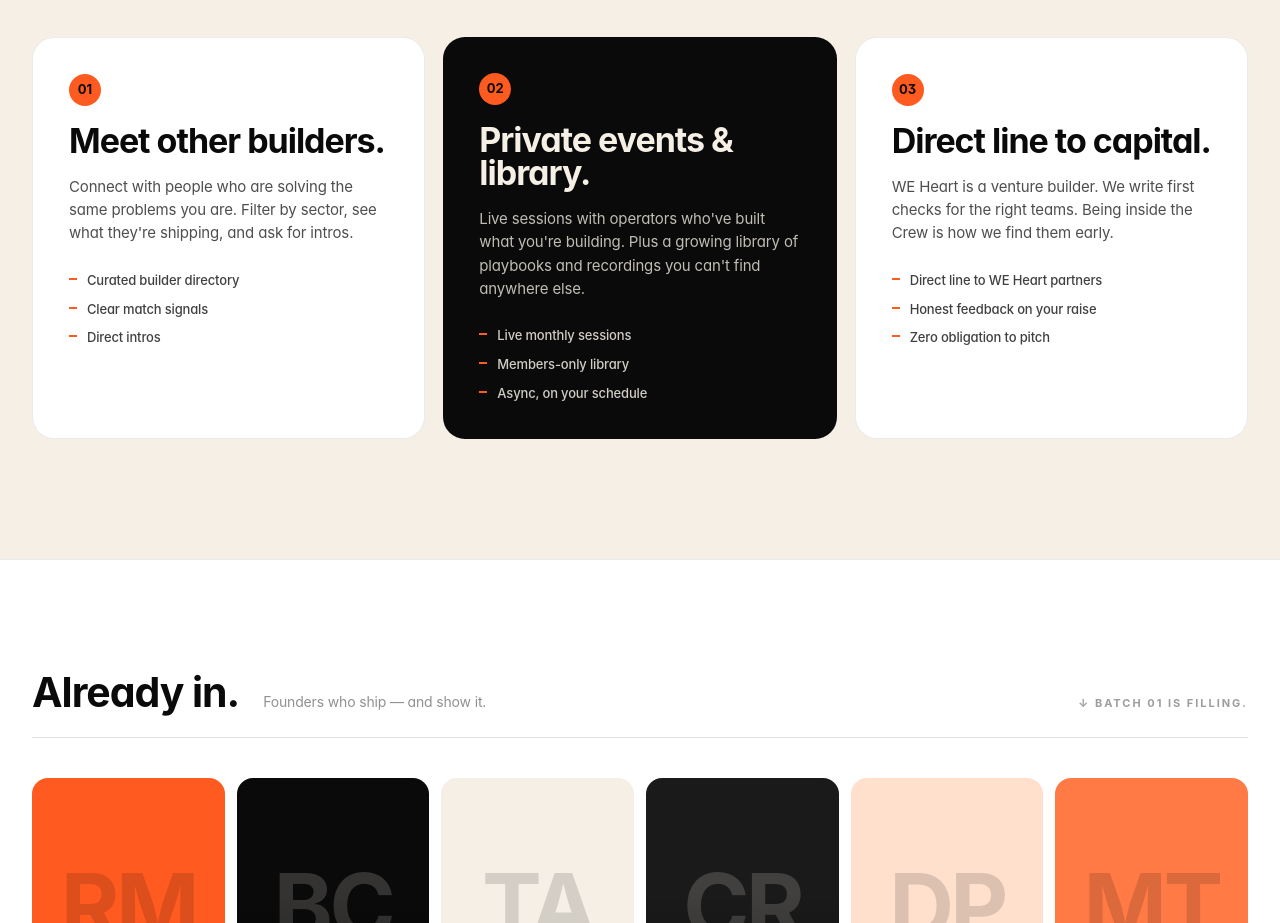
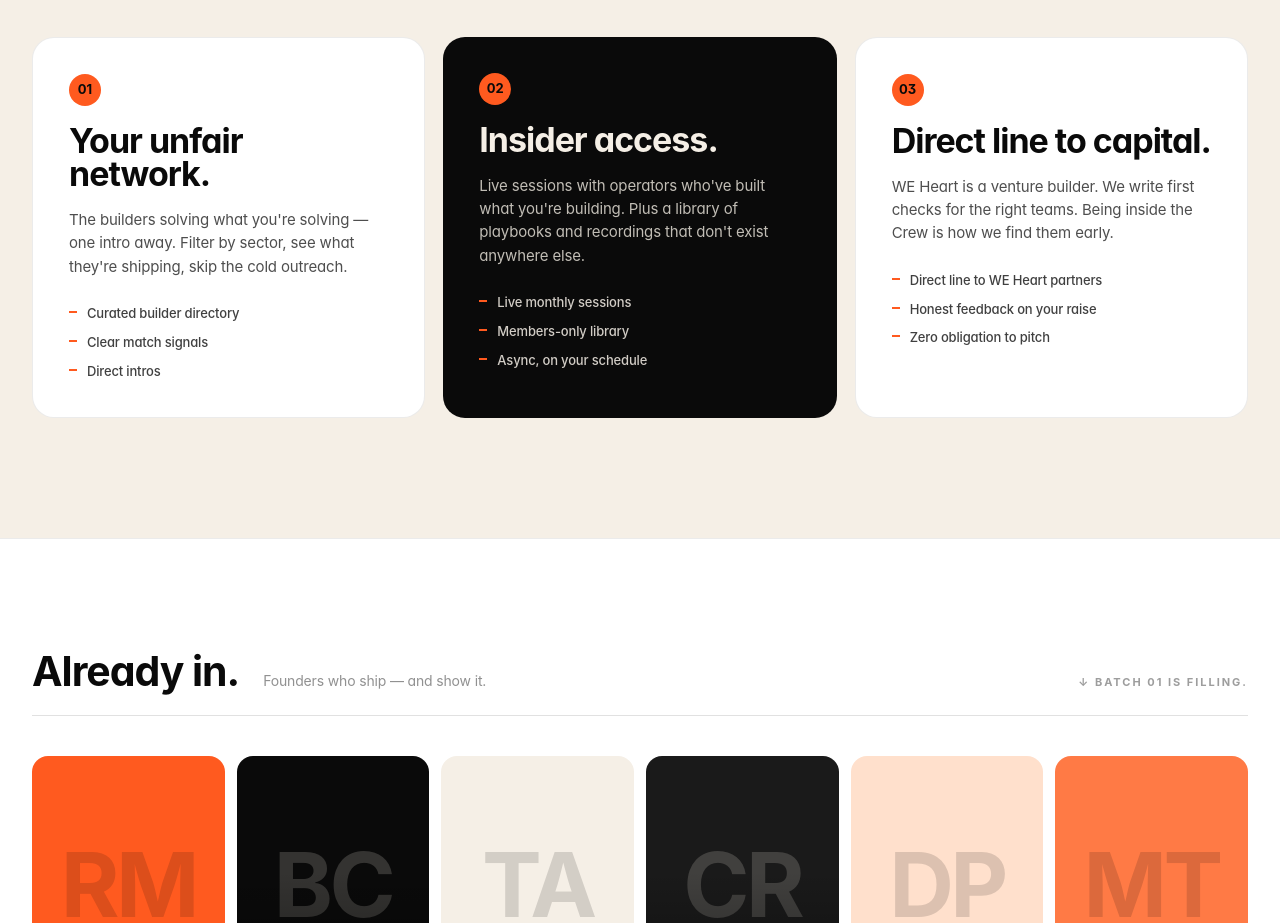
Before and after one commit to build-gif/crew-web, a Next.js app: page /preview in a window 1280 px wide. Shown: the part 1660-2583 px from the top of the page. Built offline with nearby package versions, Linux system fonts and the light colour scheme.

Commit message:
style(landing): update pillar copy to refined version from claude analysis

```diff
--- a/src/app/preview/page.jsx
+++ b/src/app/preview/page.jsx
@@ -454,14 +454,14 @@ function CobBatch() {
   const pillars = [
     {
       kicker: '01',
-      title: 'Meet other builders.',
-      body: 'Connect with people who are solving the same problems you are. Filter by sector, see what they\'re shipping, and ask for intros.',
+      title: 'Your unfair network.',
+      body: 'The builders solving what you\'re solving — one intro away. Filter by sector, see what they\'re shipping, skip the cold outreach.',
       bullets: ['Curated builder directory', 'Clear match signals', 'Direct intros'],
     },
     {
       kicker: '02',
-      title: 'Private events & library.',
-      body: 'Live sessions with operators who\'ve built what you\'re building. Plus a growing library of playbooks and recordings you can\'t find anywhere else.',
+      title: 'Insider access.',
+      body: 'Live sessions with operators who\'ve built what you\'re building. Plus a library of playbooks and recordings that don\'t exist anywhere else.',
       bullets: ['Live monthly sessions', 'Members-only library', 'Async, on your schedule'],
     },
     {
```
